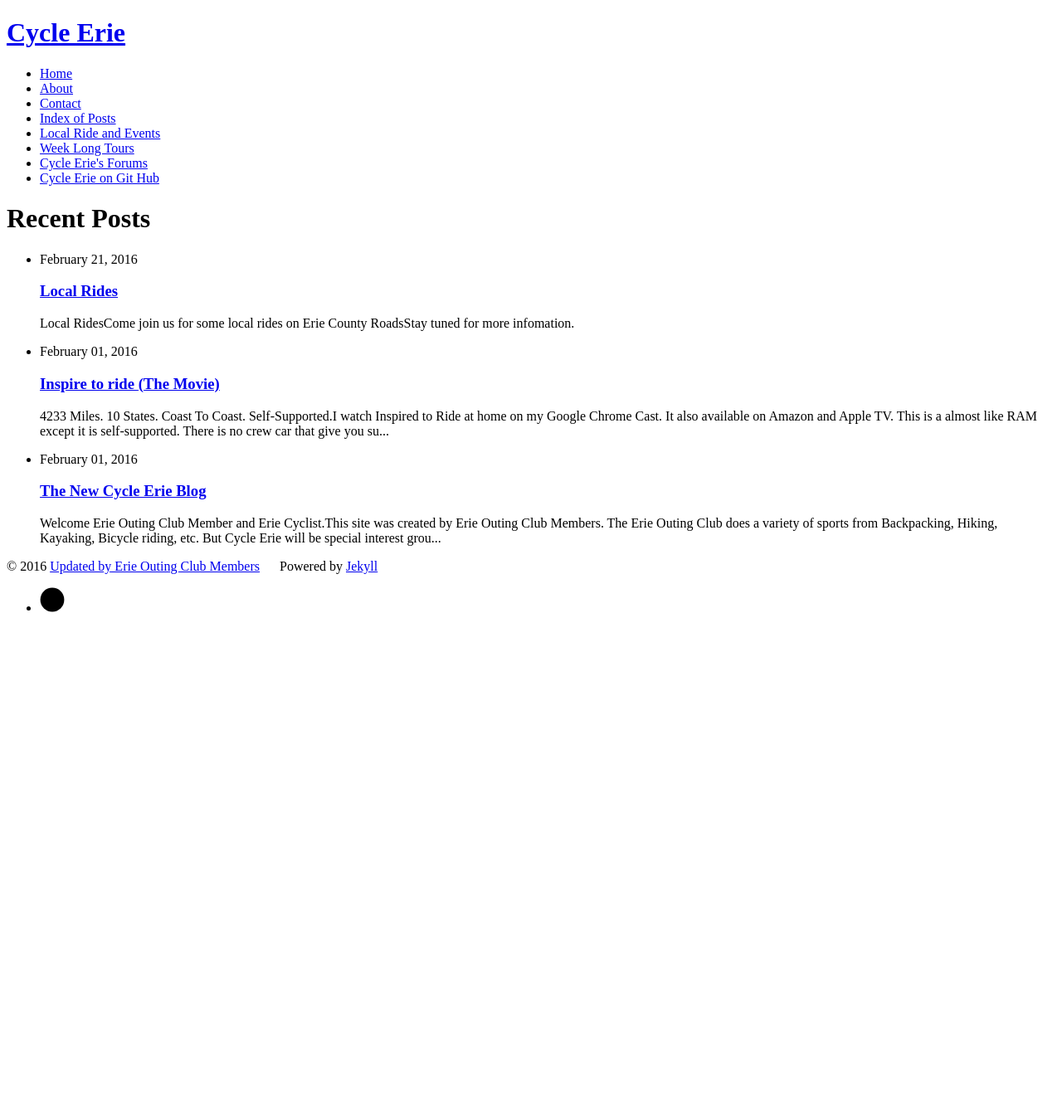
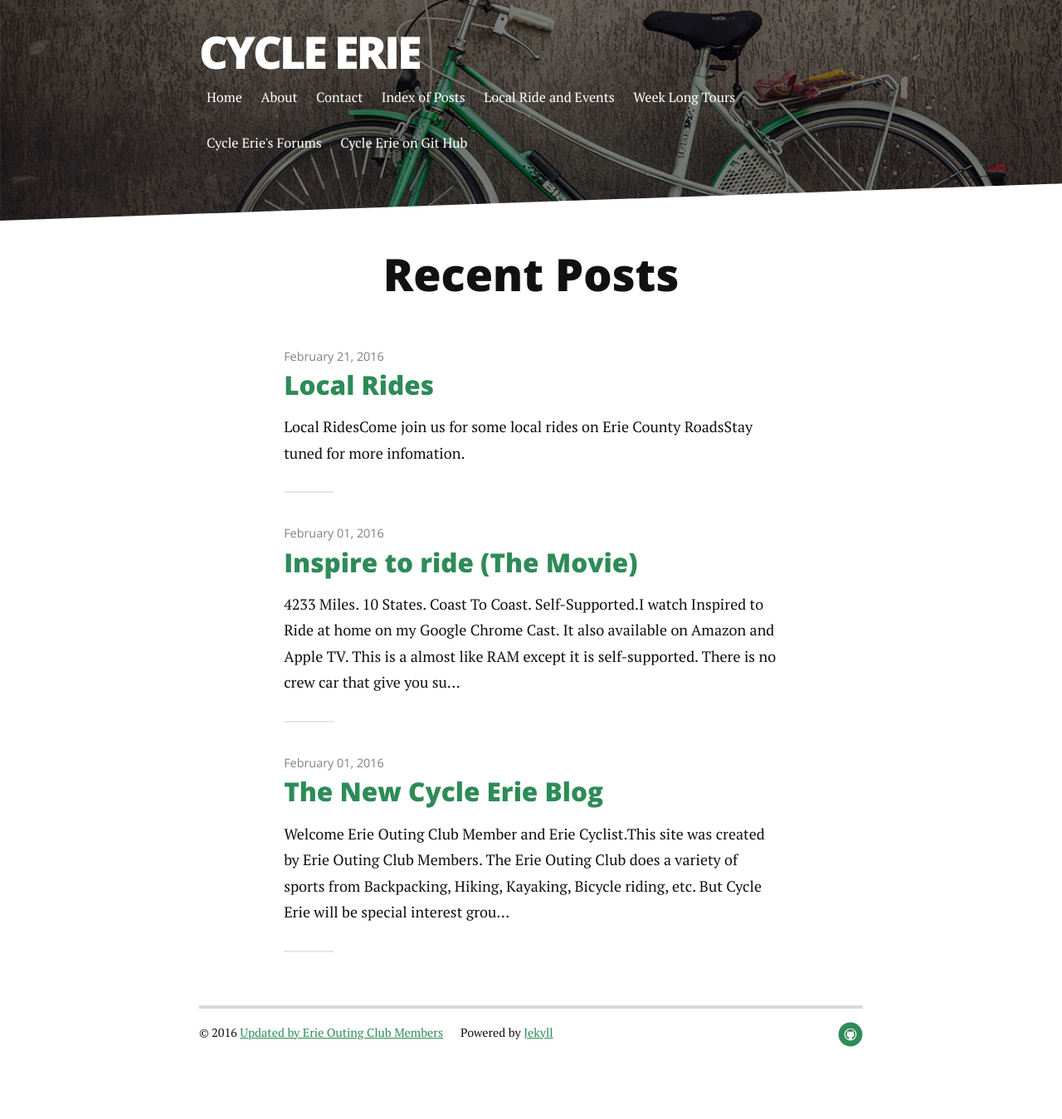
Before and after one commit to cruzbikeerie/cycleerie_copy, a Jekyll site: the page built from index.html, in a window 1280 px wide. Shown: the whole page at 83% size. Built offline with Jekyll 4.4.1, drawn with Linux system fonts in a browser that asks for light colours; nearby versions of some CDN libraries; the list of posts is cut into pages by our own code; before the commit the page ends 900 px from its top, so only the background shows below that.

```diff
--- a/_config.yml
+++ b/_config.yml
@@ -2,7 +2,7 @@ title: Cycle Erie
 description: Cycling on Erie County Roads and Trails
 
 url: http://cruzbikeerie.github.io/cycleerie_copy/
-baseurl: "cycleerie_copy"
+baseurl: "/cycleerie_copy"
 paginate_path: "blog/page:num/"
 permalink: blog/:title/
 
```
